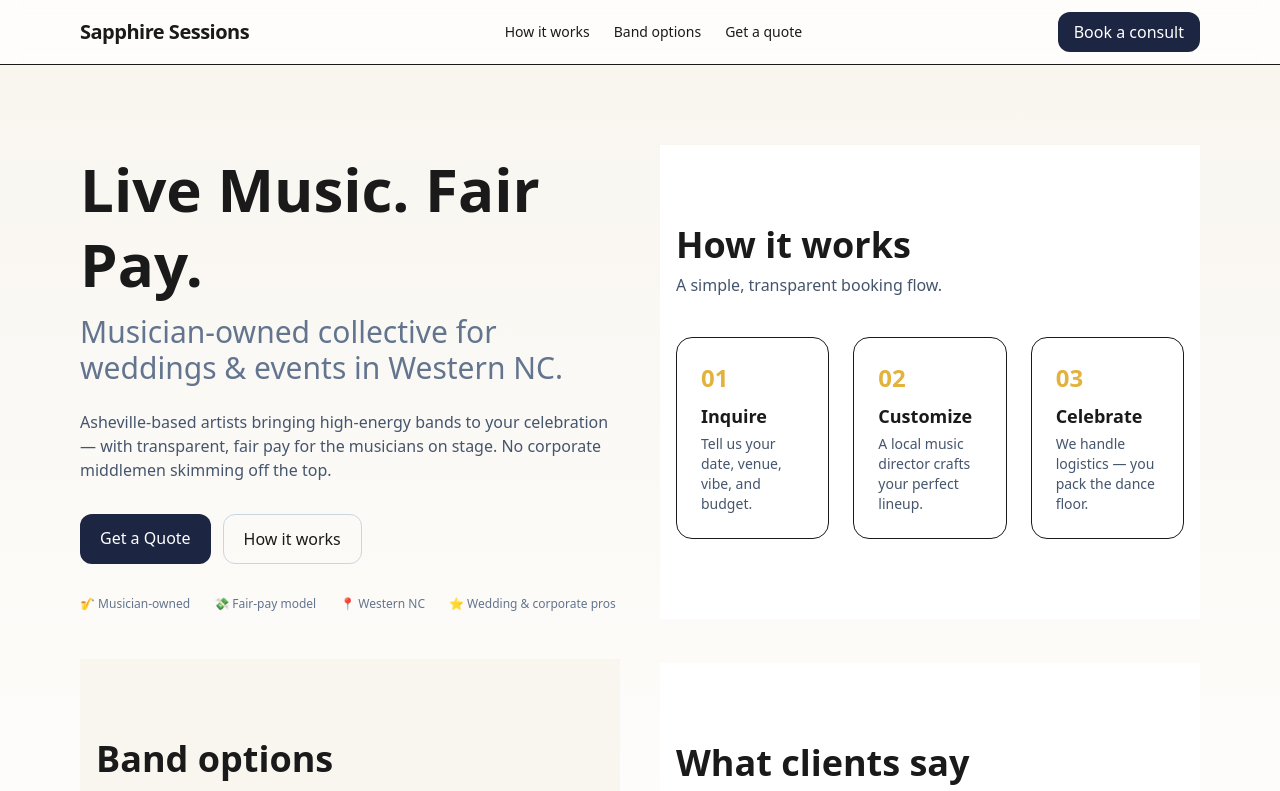
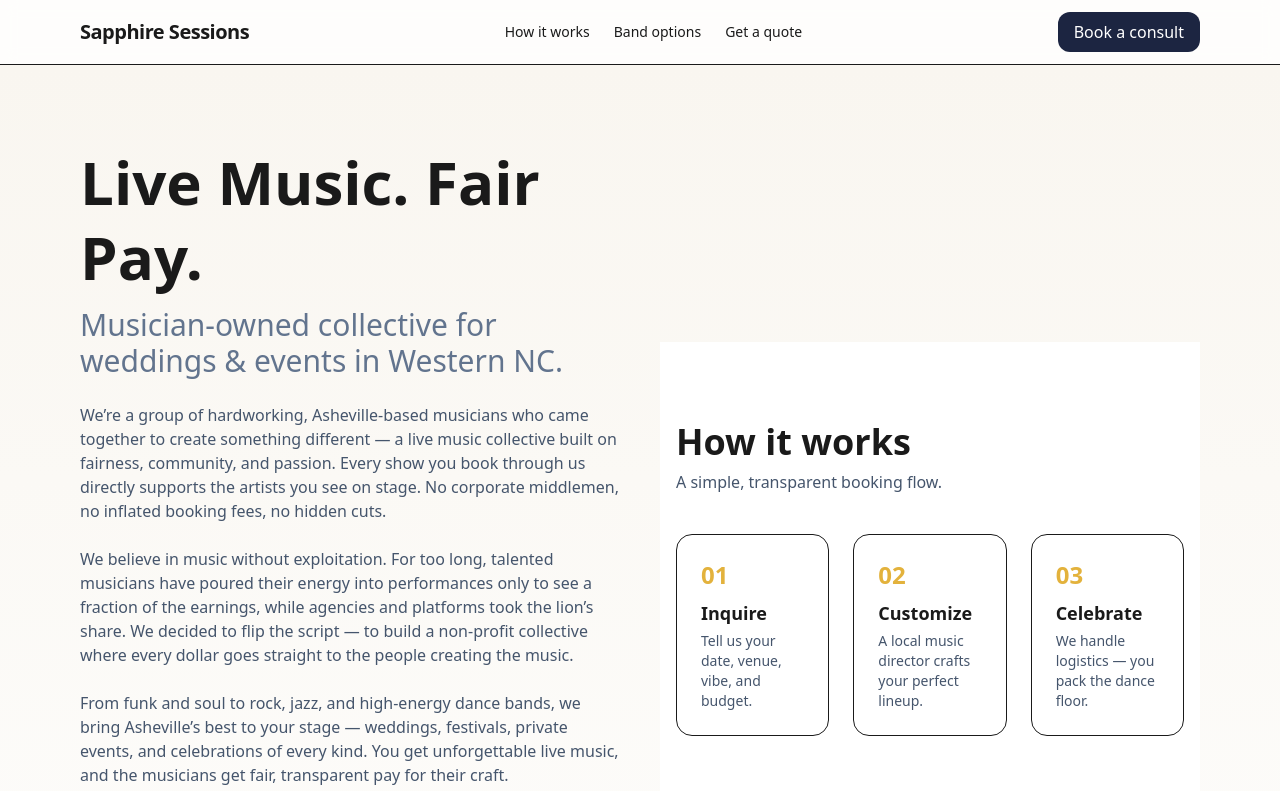
Before and after one commit to jonsax6/Sapphire-Sessions, a Next.js app: page / in a window 1280 px wide. Shown: the top 791 px of the page. Built offline with nearby package versions, Linux system fonts and the light colour scheme.

Commit message:
full hero narrative rewrite and expand

```diff
--- a/src/app/page.tsx
+++ b/src/app/page.tsx
@@ -36,7 +36,17 @@ export default function Home() {
           </span>
         </h1>
         <p className="mt-6 text-slate-600 max-w-prose">
-          Asheville-based artists bringing high-energy bands to your celebration — with transparent, fair pay for the musicians on stage. No corporate middlemen skimming off the top.
+        We’re a group of hardworking, Asheville-based musicians who came together to create something different —
+        a live music collective built on fairness, community, and passion. Every show you book through us directly
+        supports the artists you see on stage. No corporate middlemen, no inflated booking fees, no hidden cuts.<br/><br/>We
+        believe in music without exploitation. For too long, talented musicians have poured their energy into
+        performances only to see a fraction of the earnings, while agencies and platforms took the lion’s share.
+        We decided to flip the script — to build a non-profit collective where every dollar goes straight to the
+        people creating the music. <br/><br/>From funk and soul to rock, jazz, and high-energy dance bands, we bring
+        Asheville’s best to your stage — weddings, festivals, private events, and celebrations of every kind.
+        You get unforgettable live music, and the musicians get fair, transparent pay for their craft.<br/><br/>This is
+        more than a booking service — it’s a movement to put art back in the hands of the artists. When you hire us,
+        you’re not just booking a band — you’re empowering a community.
         </p>
         <div className="mt-8 flex flex-wrap gap-3">
           <a href="#quote" className="rounded-xl px-5 py-3 bg-indigoDeep text-white hover:opacity-90">Get a Quote</a>
```
